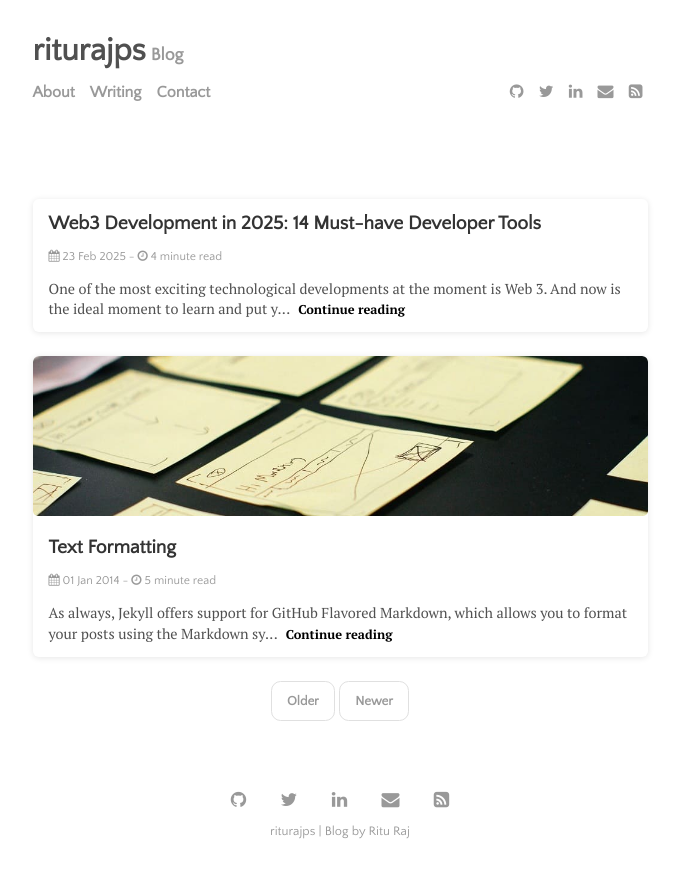
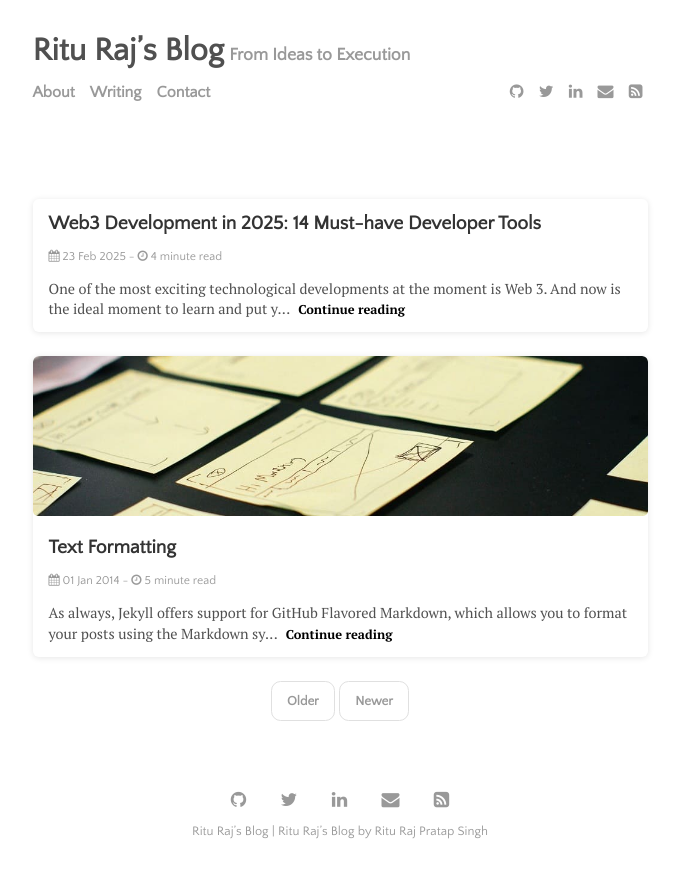
Before and after one commit to theriturajps/theriturajps.github.io, a Jekyll site: the page built from index.html, in a window 1280 px wide. Shown: the top 878 px of the page, without its empty margins (300-979 px from the left). Built offline with Jekyll 4.4.1, drawn with Linux system fonts in a browser that asks for light colours; the list of posts is cut into pages by our own code.

Commit message:
Update site metadata and improve header/footer descriptions for clarity

```diff
--- a/_config.yml
+++ b/_config.yml
@@ -10,9 +10,13 @@ permalink:           /blog/:title
 plugins:             [jekyll-paginate, jekyll-sitemap, jekyll-feed, jekyll-seo-tag]
 
 # Customise atom feed settings (this is where Jekyll-Feed gets configuration information)
-title:		           'riturajps'
-description:	       'Blog'
-author:              'Ritu Raj'
+title:		           'Ritu Raj’s Blog'
+tagline:             'From Ideas to Execution'
+description:	       'At Ritu Raj’s Blog, we help you turn your ideas into reality. Whether you’re learning new skills, building projects, or exploring tech, our easy guides and tools are here to support your journey every step of the way.'
+author:              'Ritu Raj Pratap Singh'
+
+twitter:
+  username: riturajps
 
 # RSS 2.0 can be used instead of Atom by uncommenting following two lines
 # feed:
--- a/_includes/footer.html
+++ b/_includes/footer.html
@@ -1,4 +1,4 @@
 <footer class="footer">
   {% include social-icons.html %}
-  <div class="footer-description"><a href="{{ site.github.url }}/">{{ site.title }} | {{ site.description }} by {{ site.author }}</a></div>
+  <div class="footer-description"><a href="{{ site.github.url }}/">{{ site.title }} | {{ site.title }} by {{ site.author }}</a></div>
 </footer>
--- a/_includes/head.html
+++ b/_includes/head.html
@@ -1,7 +1,7 @@
 <head>
   <title>
     {% if page.title == "Home" %}
-      {{ site.title }} | {{ site.description }}
+      {{ site.title }} | {{ site.tagline }}
     {% else %}
       {{ page.title }} | {{ site.title }}
     {% endif %}
@@ -14,7 +14,7 @@
   {% feed_meta %}
 
   <!-- Use RSS-2.0 -->
-  <!--<link href="{{ site.github.url }}/rss-feed.xml" type="application/rss+xml" rel="alternate" title="{{ site.title }} | {{ site.description }}"/> -->
+  <!--<link href="{{ site.github.url }}/rss-feed.xml" type="application/rss+xml" rel="alternate" title="{{ site.title }} | {{ site.tagline }}"/> -->
 
   <link rel="stylesheet" href="https://fonts.googleapis.com/css?family=PT+Serif:400,400italic,700%7CPT+Sans:400">
   <link rel="stylesheet" href="https://fonts.googleapis.com/css?family=Source+Code+Pro">
--- a/_includes/header.html
+++ b/_includes/header.html
@@ -1,7 +1,7 @@
 <header class="header">
   <h3 class="header-title">
     <a href="{{ site.github.url }}/">{{ site.title }}</a>
-    <small class="header-subtitle">{{ site.description }}</small>
+    <small class="header-subtitle">{{ site.tagline }}</small>
     {% include menu.html %}
   </h3>
 </header>
```
